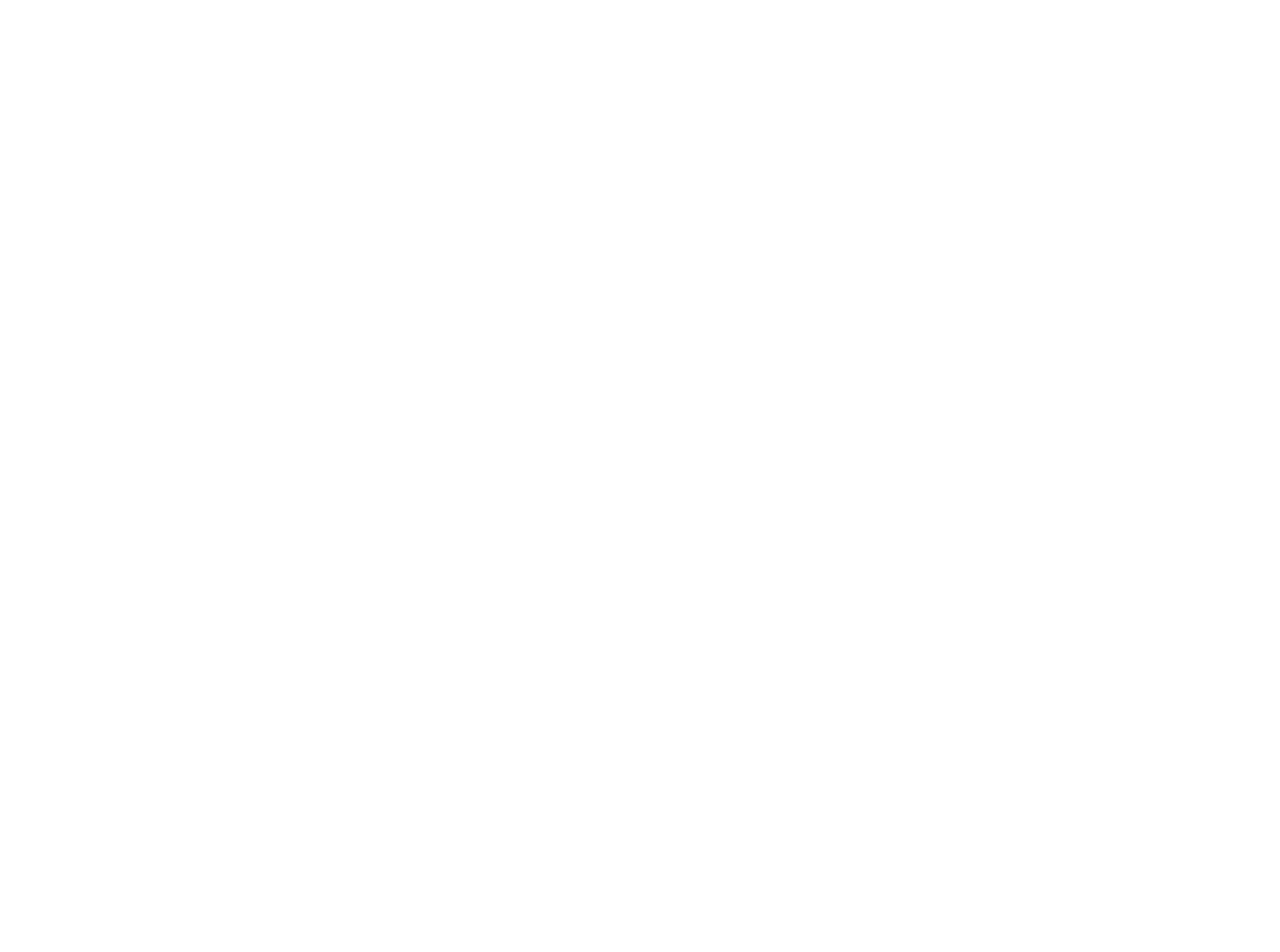
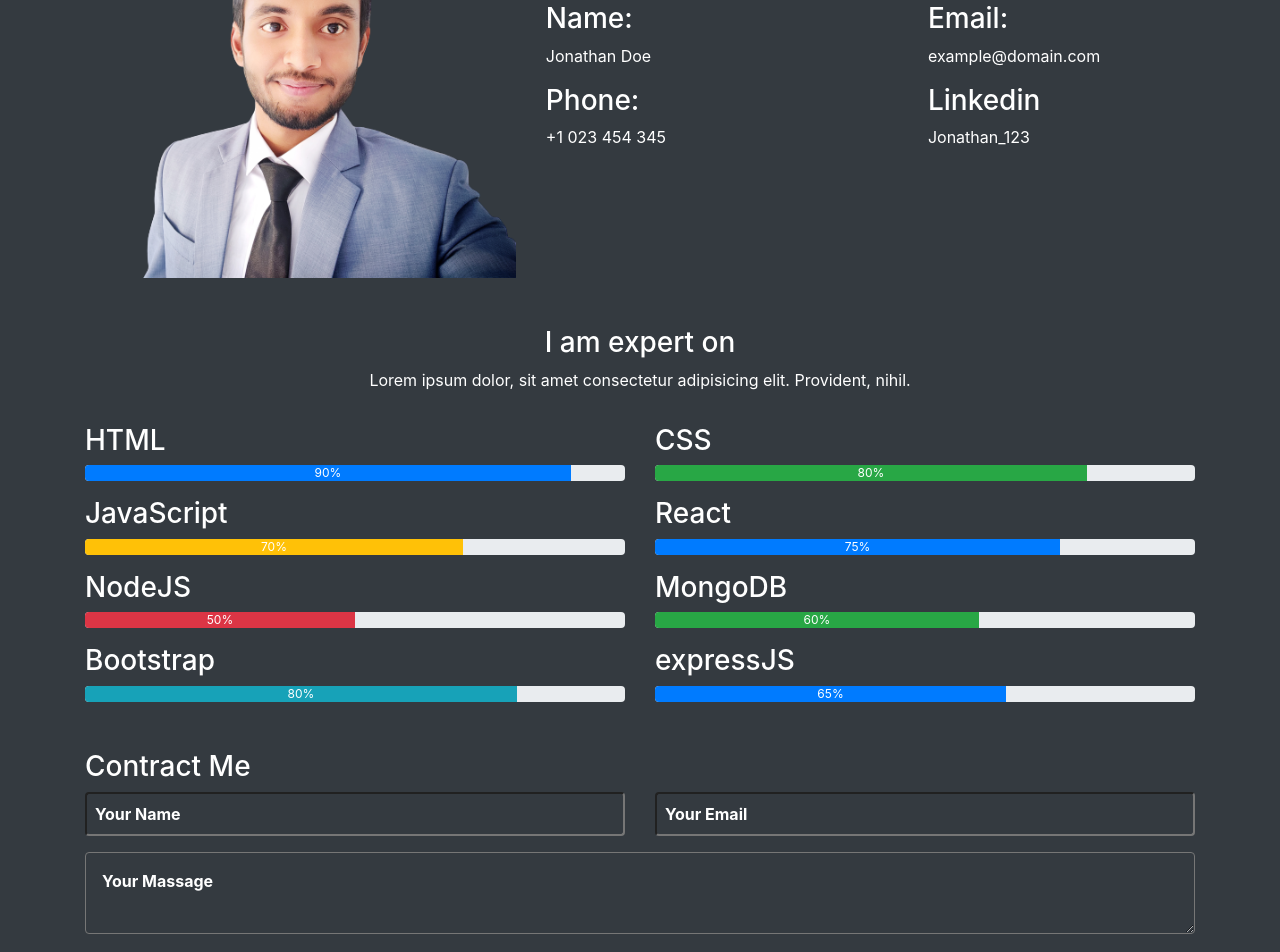
Before and after one commit to ShahriarShubho/portfolio, a React (Create React App) app: page / in a window 1280 px wide. Shown: the part 1140-2092 px from the top of the page. Before the commit the page ends 976 px from the top, so only its background shows below. Built offline with nearby package versions, Linux system fonts and the light colour scheme.

Commit message:
home page complete

```diff
--- a/package.json
+++ b/package.json
@@ -10,6 +10,7 @@
     "react": "^17.0.2",
     "react-bootstrap": "^1.5.2",
     "react-dom": "^17.0.2",
+    "react-hook-form": "^7.3.6",
     "react-icons": "^4.2.0",
     "react-scripts": "4.0.3",
     "web-vitals": "^1.1.1"
--- a/src/App.css
+++ b/src/App.css
@@ -2,3 +2,9 @@
   color : white;
   background-color : #343A40
 }
+
+#inputID::placeholder {
+  color: #fff;
+  font-weight: bold;
+  opacity: 1;
+}
--- a/src/App.js
+++ b/src/App.js
@@ -3,12 +3,19 @@
 import 'bootstrap/dist/css/bootstrap.min.css';
 import Header from './Components/Header/Header';
 import Services from './Components/Services/Services';
+import About from './Components/About/About';
+import Skill from './Components/Skill/Skill';
+import Contract from './Components/Contract/Contract';
 
 function App() {
+
   return (
     <div className="App">
       <Header/>
       <Services/>
+      <About/>
+      <Skill/>
+      <Contract/>
     </div>
   );
 }
--- /dev/null
+++ b/src/Components/About/About.js
@@ -0,0 +1,34 @@
+import React from 'react';
+import AboutImg from '../../images/remove-bg.png'
+
+const About = () => {
+    const contractData = [
+        { id: 1, title: "Name:", text: "Jonathan Doe" },
+        { id: 2, title: "Email:", text: "example@domain.com" },
+        { id: 3, title: "Phone:", text: "+1 023 454 345" },
+        { id: 4, title: "Linkedin", text: "Jonathan_123" },
+      ]
+    return (
+        <div>
+            <h1>About Me</h1>
+            <div className="row">
+                <div className="col-md-5">
+                    <img className="img-fluid" src={AboutImg} alt=""/>
+                </div>
+                <div className="col-md-7">
+                    <h2>Hi There</h2>
+                    <p>Lorem ipsum dolor sit amet consectetur adipisicing elit. Eum dolorem, nihil voluptate nobis optio tempora veniam tempore saepe iusto temporibus? Alias quo ratione magnam inventore.</p>
+                    <div className='row'>
+                        {contractData.map(data => (
+                        <div className="col-md-6 col-sm-6">
+                            <h3>{data.title}</h3>
+                            <p>{data.text}</p>
+                        </div>))}
+                    </div>
+                </div>
+            </div>
+        </div>
+    );
+};
+
+export default About;
--- /dev/null
+++ b/src/Components/Contract/Contract.js
@@ -0,0 +1,30 @@
+import React from 'react';
+import { useForm } from "react-hook-form";
+
+const Contract = () => {
+    const { register, handleSubmit, formState: { errors } } = useForm();
+    const onSubmit = data => console.log(data);
+
+    return (
+        <div className="container">
+            <h3>Contract Me</h3>
+            <form onSubmit={handleSubmit(onSubmit)}>
+        <div className="row">
+        <div className="col-md-6">
+        <input className="w-100 bg-dark p-2 text-white rounded" id="inputID" placeholder="Your Name" {...register("name", { required: true })} /><br/>
+      {errors.name && <span className="text-danger">Name field is required</span>}
+        </div>
+        <div className="col-md-6">
+      <input className="w-100 bg-dark p-2 text-white rounded" id="inputID" placeholder="Your Email" {...register("email", { required: true })} /><br/>
+      {errors.email && <span className="text-danger">Email field is required</span>}
+      </div>
+      </div>
+        <textArea placeholder="Your Massage" id="inputID" className="w-100 bg-dark p-3 mt-3 text-white rounded" {...register("message", { required: true })}></textArea><br/>
+        {errors.message && <span className="text-danger">Please Tell me something</span>} <br/>
+      <input className="btn btn-primary w-25 mt-2" type="submit" />
+    </form>
+        </div>
+    );
+};
+
+export default Contract;
--- /dev/null
+++ b/src/Components/Skill/Skill.js
@@ -0,0 +1,35 @@
+import React from "react";
+import { ProgressBar } from "react-bootstrap";
+
+const Skill = () => {
+    const skillInfo = [
+        { name: "HTML",parentage: 90, color : "primary" },
+        { name: "CSS",parentage: 80, color : "success" },
+        { name: "JavaScript",parentage: 70, color : "warning" },
+        { name: "React",parentage: 75, color : "primary" },
+        { name: "NodeJS",parentage: 50, color : "danger" },
+        { name: "MongoDB",parentage: 60, color : "success" },
+        { name: "Bootstrap",parentage: 80, color : "info" },
+        { name: "expressJS",parentage: 65, color : "primary" },
+    ]
+  return (
+    <section className="py-5 container">
+      <div className="text-center">
+        <h3>I am expert on</h3>
+        <p>
+          Lorem ipsum dolor, sit amet consectetur adipisicing elit. Provident,
+          nihil.
+        </p>
+      </div>
+    <div className="row">
+        {skillInfo.map(skill =>(
+        <div class="col-md-6">
+            <h3 className="mt-3">{skill.name}</h3>
+        <ProgressBar variant={`${skill.color}`} now={skill.parentage}  label={`${skill.parentage}%`} />
+        </div>))}
+      </div>
+    </section>
+  );
+};
+
+export default Skill;
```
Also changed, not shown: 1 other file (tests, documents, lock files or other folders).
